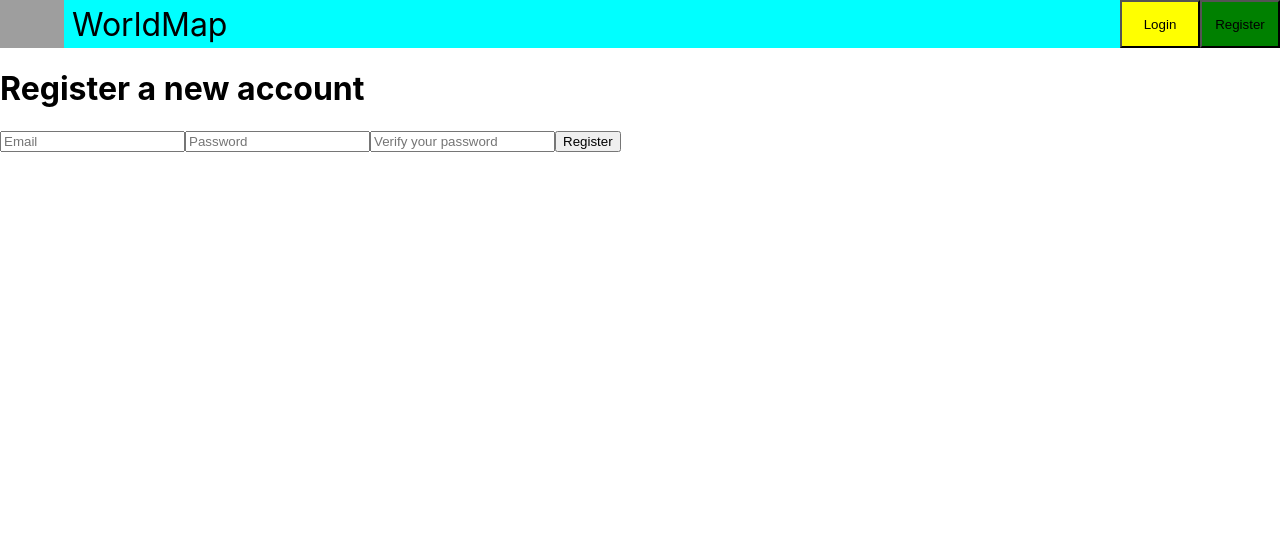
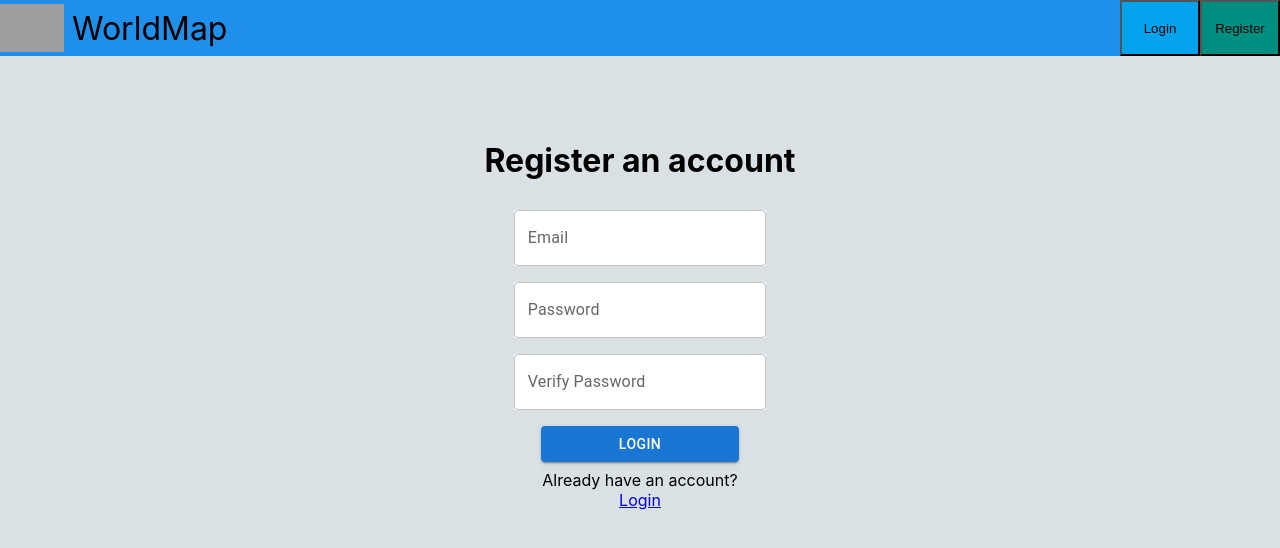
Before and after one commit to PaulV87/Worldmap-frontend, a React (Create React App) app: page /register in a window 1280 px wide. Shown: the top 548 px of the page. Built offline with nearby package versions, Linux system fonts and the light colour scheme; grey boxes are pictures that could not be loaded.

Commit message:
Added styling to login and register pages

```diff
--- a/src/App.css
+++ b/src/App.css
@@ -2,17 +2,17 @@
   display: flex;
   flex-direction: row;
   justify-content: space-between;
-  background-color: aqua;
+  background-color: #1e8feb;
+  height: 3.5rem;
 }
 
 .nav-title {
-  height: 3rem;
+
   display: flex;
   align-items: center;
   cursor: pointer;
 
 }
-
 
 .nav-title-logo {
   height: 3rem;
@@ -24,15 +24,44 @@
 }
 
 .button {
-  height: 3rem;
+  height: 3.5rem;
   width: 5rem;
   cursor: pointer;
 }
 
 .login-button {
-  background-color: yellow;
+  background-color: #03a2ec;
 }
 
 .register-button {
-  background-color: green;
+  background-color: #008e81;
 }
+
+.login-container {
+  background-color: #dae1e4;
+  display: flex;
+  justify-content: center;
+  height: 100vh
+}
+
+.form-container {
+  background-color: #dae1e4;
+  margin-top: 4rem;
+  display: flex;
+  align-items: center;
+  flex-direction: column;
+  height: 25rem;
+  width: 40vw;
+}
+
+.input-container {
+  display: flex;
+  flex-direction: column;
+  align-items: center;
+  justify-content: center;
+}
+
+.input-field {
+  background-color:  white;
+  border: 2px black solid
+}
--- a/src/pages/Login.jsx
+++ b/src/pages/Login.jsx
@@ -3,6 +3,9 @@ import { useState } from "react";
 import Spinner from "../components/Spinner";
 import { useNavigate, } from 'react-router-dom';
 import { server } from '../config/production';
+import Box from '@mui/material/Box';
+import TextField from '@mui/material/TextField';
+import Button from '@mui/material/Button';
 
 
 function Login() {
@@ -11,9 +14,8 @@ function Login() {
   const navigate = useNavigate();
 
 
-  async function register(e) {
-    e.preventDefault();
 
+  async function login() {
     try {
       const loginData = {
         email,
@@ -22,39 +24,56 @@ function Login() {
 
       const res = await axios.post(`${server}/auth/login`, loginData, {withCredentials: "True", Credentials: 'include'});
 
-      console.log(res);
-
       setEmail("")
       setPassword("")
-      console.log("Logged in succesfully")
+
       navigate("/")
     } catch (err) {
       console.error(err);
-      console.log("Logged in failed")
     }
   }
 
   return (
-    <div>
+    <div className="login-container">
+      <div className="form-container">
         <h1>Login</h1>
-      <form onSubmit={register}>
-        <input
+        <Box
+          component="form"
+          className="input-container"
+          sx={{
+            '& > :not(style)': { m: 1, width: '25ch' },
+          }}
+          noValidate
+          autoComplete="off"
+        >
+          <TextField
+            className="input-field"
+            id="outlined-basic"
+            label="Email"
+            variant="outlined"
             type="email"
             placeholder="Email"
-          autoComplete="off"
             onChange={(e) => setEmail(e.target.value)}
             value={email}
           />
-        <input
+          <TextField
+            className="input-field"
+            id="outlined-basic"
+            label="Password"
+            variant="outlined"
             type="password"
             placeholder="Password"
-          autoComplete="off"
             onChange={(e) => setPassword(e.target.value)}
             value={password}
           />
+          <Button variant="contained" size="medium" onClick={login}>
+           Login
+          </Button>
+        </Box>
+        <span>Don't have an account?</span>
+        <a href="/register">Register</a>
 
-        <button type="submit">Login</button>
-      </form>
+      </div>
     </div>
   );
 }
--- a/src/pages/Register.jsx
+++ b/src/pages/Register.jsx
@@ -1,15 +1,19 @@
 import axios from "axios";
 import { useState } from "react";
 import { server } from '../config/production';
+import Box from '@mui/material/Box';
+import TextField from '@mui/material/TextField';
+import Button from '@mui/material/Button';
+import { useNavigate, } from 'react-router-dom';
 
 
 function Register() {
   const [email, setEmail] = useState("");
   const [password, setPassword] = useState("");
   const [passwordVerify, setPasswordVerify] = useState("");
+  const navigate = useNavigate();
 
-  async function register(e) {
-    e.preventDefault();
+  async function register() {
 
     try {
       const registerData = {
@@ -24,38 +28,62 @@ function Register() {
       setPassword("")
       setPasswordVerify("")
 
+      navigate("/")
     } catch (err) {
       console.error(err);
     }
   }
 
   return (
-    <div>
-      <h1>Register a new account</h1>
-      <form onSubmit={register}>
-        <input
+    <div className="login-container">
+      <div className="form-container">
+        <h1>Register an account</h1>
+        <Box
+          component="form"
+          className="input-container"
+          sx={{
+            '& > :not(style)': { m: 1, width: '25ch' },
+          }}
+          noValidate
+          autoComplete="off"
+        >
+          <TextField
+            className="input-field"
+            id="outlined-basic"
+            label="Email"
+            variant="outlined"
             type="email"
             placeholder="Email"
             onChange={(e) => setEmail(e.target.value)}
-          autoComplete="off"
             value={email}
           />
-        <input
+          <TextField
+            className="input-field"
+            id="outlined-basic"
+            label="Password"
+            variant="outlined"
             type="password"
             placeholder="Password"
-          autoComplete="off"
             onChange={(e) => setPassword(e.target.value)}
             value={password}
           />
-        <input
+          <TextField
+            className="input-field"
+            id="outlined-basic"
+            label="Verify Password"
+            variant="outlined"
             type="password"
-          placeholder="Verify your password"
-          autoComplete="off"
+            placeholder="Verify Password"
             onChange={(e) => setPasswordVerify(e.target.value)}
             value={passwordVerify}
           />
-        <button type="submit">Register</button>
-      </form>
+          <Button variant="contained" size="medium" onClick={register}>
+          Login
+          </Button>
+        </Box>
+        <span>Already have an account?</span>
+        <a href="/login">Login</a>
+      </div>
     </div>
   );
 }
```
Lines whose indentation alone changed are shown as unchanged.
